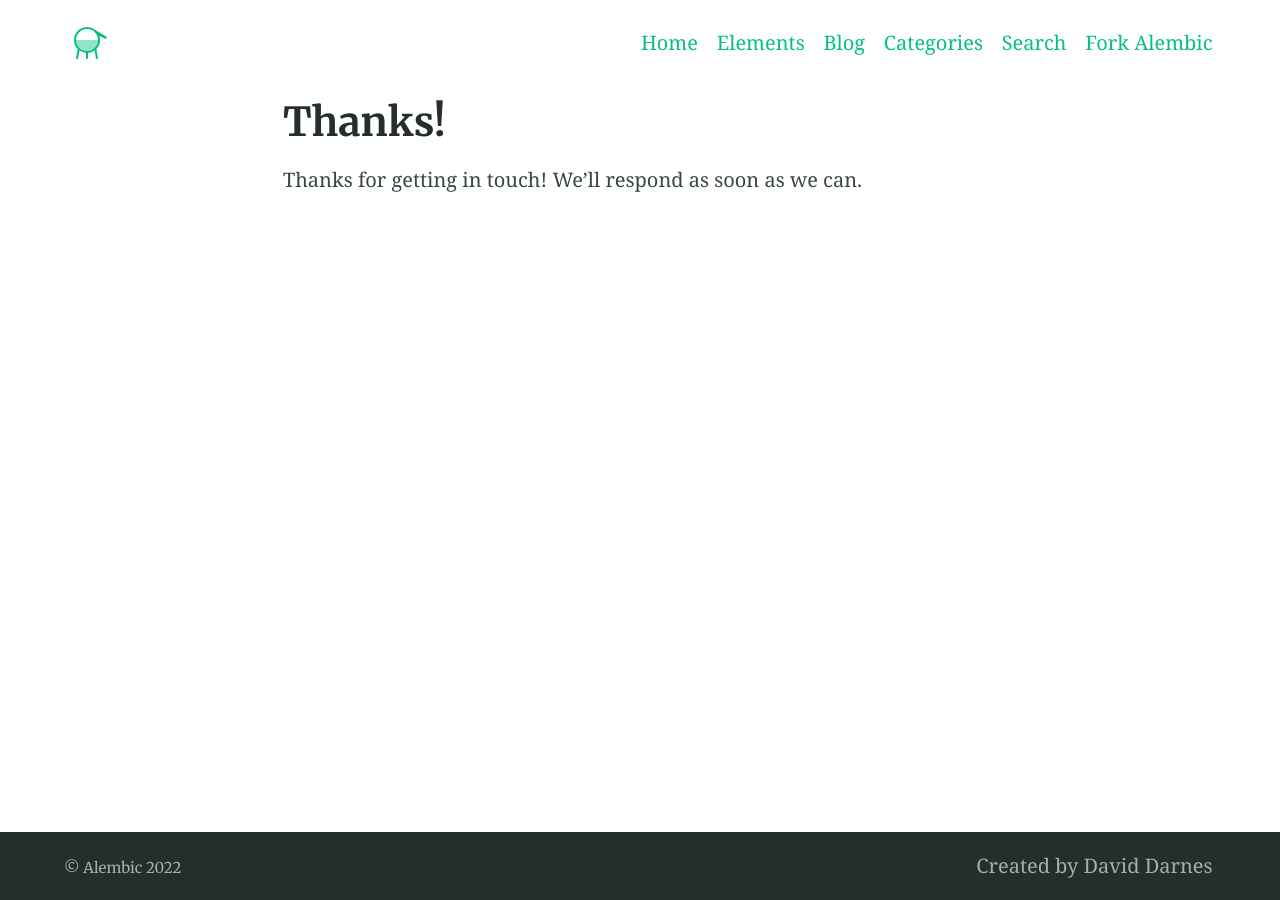
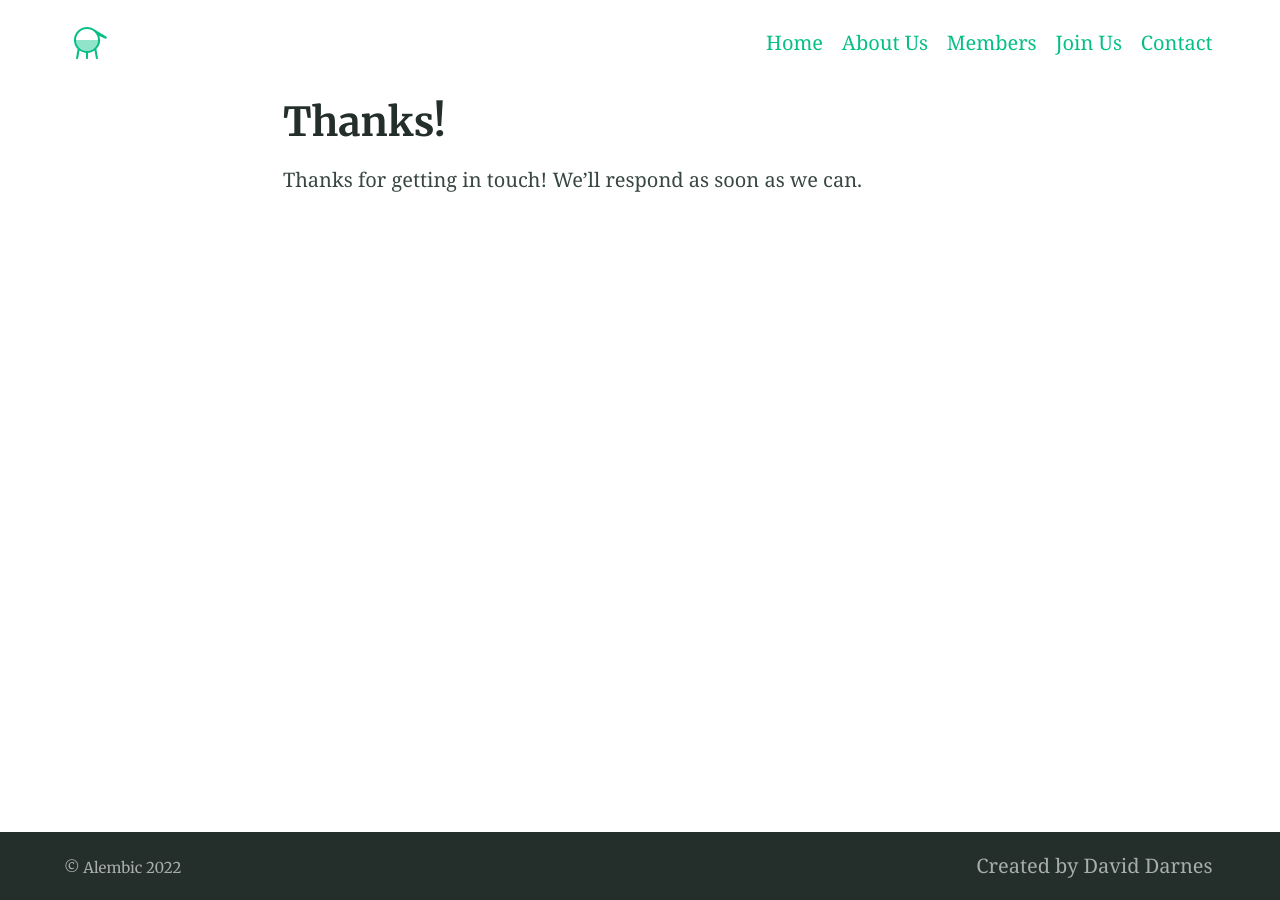
Before and after one commit to siamsc-sbu/siamsc-sbu.github.io, a Jekyll site: the page built from thanks.md, in a window 1280 px wide. Built offline with Jekyll 4.4.1, drawn with Linux system fonts in a browser that asks for light colours.

Commit message:
changed labels

```diff
--- a/_config.yml
+++ b/_config.yml
@@ -123,16 +123,16 @@ favicons: # Favicons are also used in the manifest file. Syntax is 'size: path'
 navigation_header:
 - title: Home
   url: /
-- title: Elements
+- title: About Us
   url: /elements/
-- title: Blog
+- title: Members
   url: /blog/
-- title: Categories
+- title: Join Us
   url: /categories/
-- title: Search
+- title: Contact
   url: /search/
-- title: Fork Alembic
-  url: https://github.com/daviddarnes/alembic
+# - title: Fork Alembic
+#   url: https://github.com/daviddarnes/alembic
 
 navigation_footer:
 - title: Created by David Darnes
```
